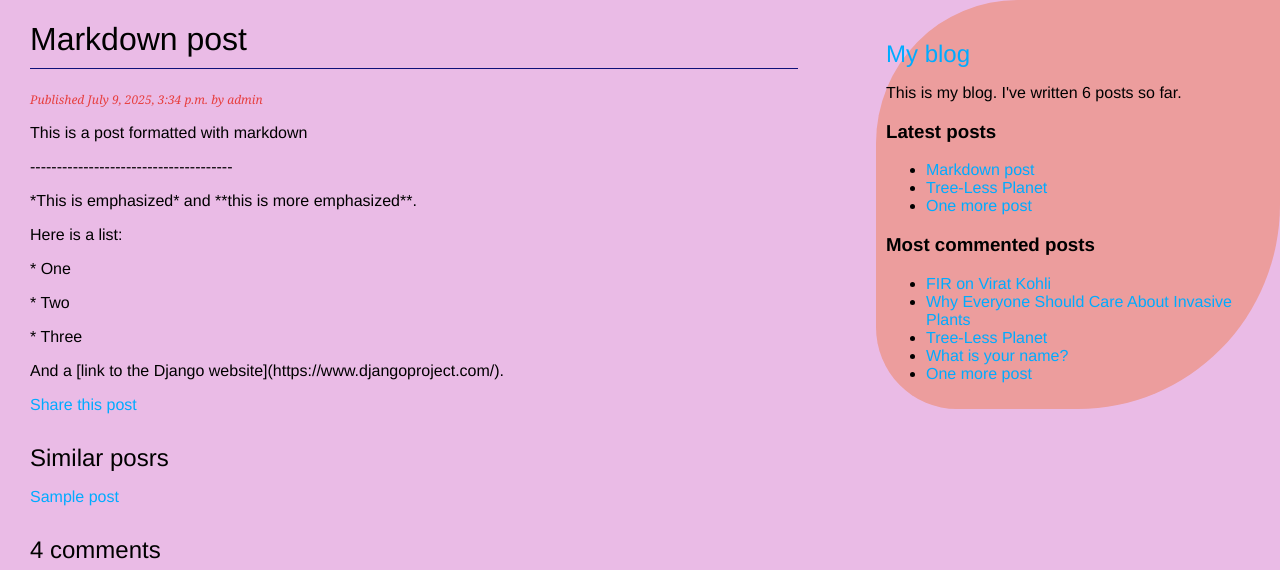
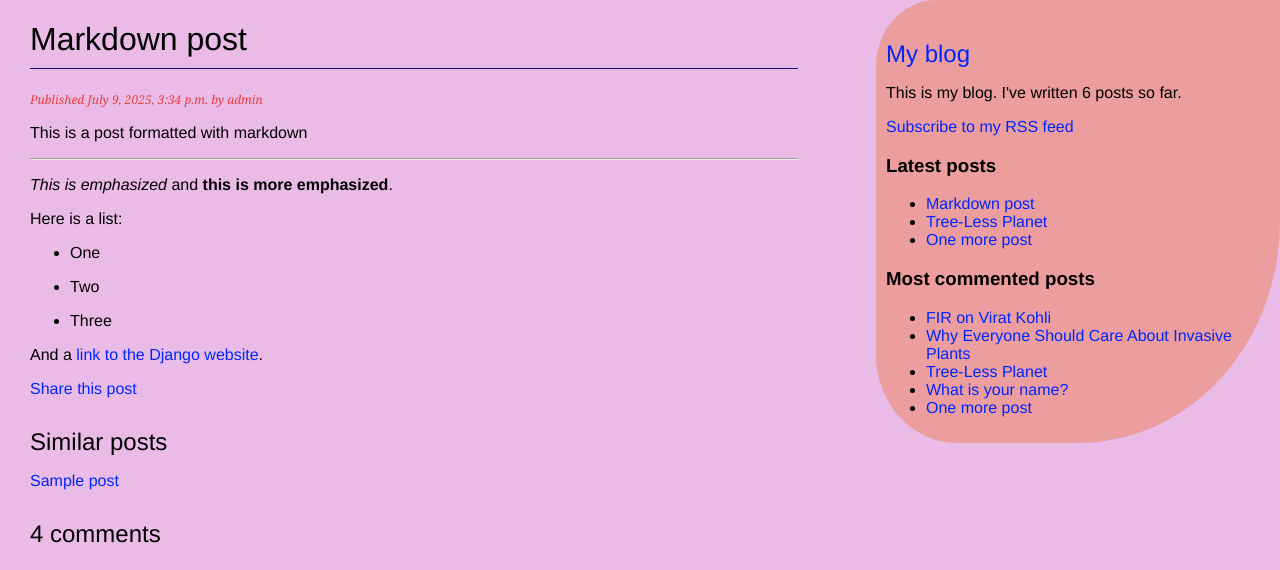
Before and after one commit to nitustar/MyProjects, a Django app: template blog/templates/blog/post/detail.html in a window 1280 px wide. Shown: the top 570 px of the page. Run offline with Django 5.2, Linux system fonts and the light colour scheme; data comes from the database, SQL or seed files in the repository; both versions use the stored data as it was after the commit; the template is opened without the code that fills it: values that come from a table or form of the project are taken from there, most other values are stand-ins (such as "Sample title", 1, 10 or a date in 2020); parts of the project's set-up code (start-up, migrations or seed data) failed here and were passed over.

Commit message:
Adding tag, feeds in our blog application.

```diff
--- a/blog/static/css/blog.css
+++ b/blog/static/css/blog.css
@@ -6,7 +6,7 @@ body {
 }
 
 a {
-    color:#00abff;
+    color:#0026ff;
     text-decoration:none;
 }
 
@@ -33,7 +33,7 @@ h2 {
     padding:10px;
     background:#ec9d9d;
     height:100%;
-    border-radius: 35% 0 50% 20%;
+    border-radius: 15% 0 50% 20%;
 }
 
 p.date {
--- a/blog/templates/blog/base.html
+++ b/blog/templates/blog/base.html
@@ -17,6 +17,11 @@
     <p>This is my blog.
       I've written {% total_posts %} posts so far.
     </p>
+    <p>
+      <a href="{% url "blog:post_feed" %}">
+        Subscribe to my RSS feed
+      </a>
+    </p>
     <h3>Latest posts</h3>
     {% show_latest_posts 3 %}
     <h3>Most commented posts</h3>
--- a/blog/templates/blog/post/detail.html
+++ b/blog/templates/blog/post/detail.html
@@ -1,4 +1,5 @@
 {% extends "blog/base.html" %}
+{% load blog_tags %}
 
 {% block title %}{{ posts.title }}{% endblock %}
 {% block content %}
@@ -6,13 +7,13 @@
   <p class="date">
     Published {{ posts.publish }} by {{ posts.author }}
   </p>
-  {{ posts.body|linebreaks }}
+  {{ posts.body|markdown }}
   <p>
     <a href="{% url 'blog:post_share' posts.id %}">
       Share this post
     </a>
   </p>
-  <h2>Similar posrs</h2>
+  <h2>Similar posts</h2>
   {% for post in similar_posts %}
     <p>
       <a href = "{{ post.get_absolure_url }}">{{ post.title }}</a>
--- a/blog/templates/blog/post/list.html
+++ b/blog/templates/blog/post/list.html
@@ -1,4 +1,5 @@
 {% extends "blog/base.html" %}
+{% load blog_tags %}
 {% block title %} My Blog {% endblock %}
 {% block content %}
     <h1> My Blog </h1>
@@ -22,7 +23,7 @@
             Published {{ post.publish }} by {{ post.author }}
         </p>
     </h2>
-        {{ post.body|truncatewords:30|linebreaks }}
+        {{ post.body|markdown|truncatewords_html:30 }}
     {% endfor %}
     {% include "pagination.html" with page=posts %}
 
--- a/blog/templatetags/blog_tags.py
+++ b/blog/templatetags/blog_tags.py
@@ -1,6 +1,8 @@
 from django import template
 from ..models import Post
 from django.db.models import Count
+import markdown
+from django.utils.safestring import mark_safe
 
 register = template.Library()
 
@@ -17,3 +19,7 @@ def show_latest_posts(count=5):
 def get_most_commented_posts(count=5):
     return Post.published.annotate(
         total_comments = Count('comments')).order_by('-total_comments')[:count]
+
+@register.filter(name='markdown')
+def markdown_format(text):
+    return mark_safe(markdown.markdown(text))
--- a/blog/urls.py
+++ b/blog/urls.py
@@ -1,5 +1,6 @@
 from django.urls import path
 from . import views
+from .feeds import LatestPostsFeed
 
 app_name = 'blog'
 
@@ -11,5 +12,6 @@ urlpatterns = [
     path('<int:post_id>/share/', views.post_share, name='post_share'),
     path('<int:post_id>/comment/', views.post_comment, name='post_comment'),
     path('tag/<slug:tag_slug>/', views.post_list, name='post_list_by_tag'),
+    path('feed/', LatestPostsFeed(), name = 'post_feed'),
 
 ]
--- a/mysite/settings.py
+++ b/mysite/settings.py
@@ -28,7 +28,7 @@ DEBUG = True
 
 ALLOWED_HOSTS = []
 
-
+SITE_ID = 1
 # Application definition
 
 INSTALLED_APPS = [
@@ -37,6 +37,8 @@ INSTALLED_APPS = [
     'django.contrib.contenttypes',
     'django.contrib.sessions',
     'django.contrib.messages',
+    'django.contrib.sites',
+    'django.contrib.sitemaps',
     'django.contrib.staticfiles',
     'taggit',
     'blog.apps.BlogConfig'
--- a/mysite/urls.py
+++ b/mysite/urls.py
@@ -15,10 +15,21 @@ Including another URLconf
     2. Add a URL to urlpatterns:  path('blog/', include('blog.urls'))
 """
 from django.contrib import admin
+from django.contrib.sitemaps.views import sitemap
 from django.urls import include, path
+from blog.sitemaps import PostSitemap
+
+sitemaps = {
+    'posts': PostSitemap,
+}
 
 urlpatterns = [
     path('admin/', admin.site.urls),
     path('blog/', include('blog.urls', namespace='blog')),
-
+    path(
+        'sitemap.xml',
+        sitemap,
+        {'sitemaps': sitemaps},
+        name='django.contrib.sitemaps.views.sitemap'
+    )
 ]
--- a/requirements.txt
+++ b/requirements.txt
@@ -5,3 +5,4 @@ python-decouple==3.8
 django-taggit==5.0.1
 Markdown==3.6
 psycopg==3.1.18
+markdown==3.6
```
Also changed, not shown: blog/feeds.py (added, +18 -0 lines), blog/sitemaps.py (added, +10 -0 lines), db.sqlite3.
